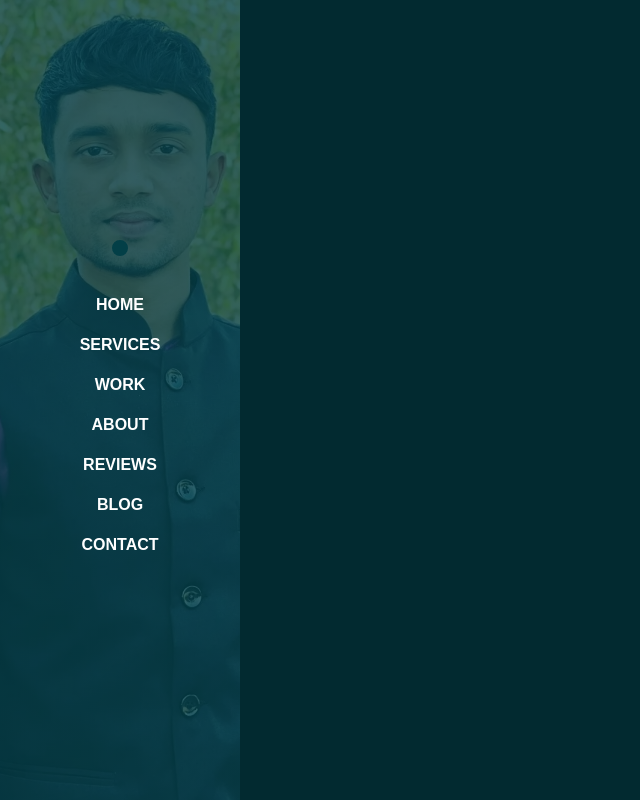
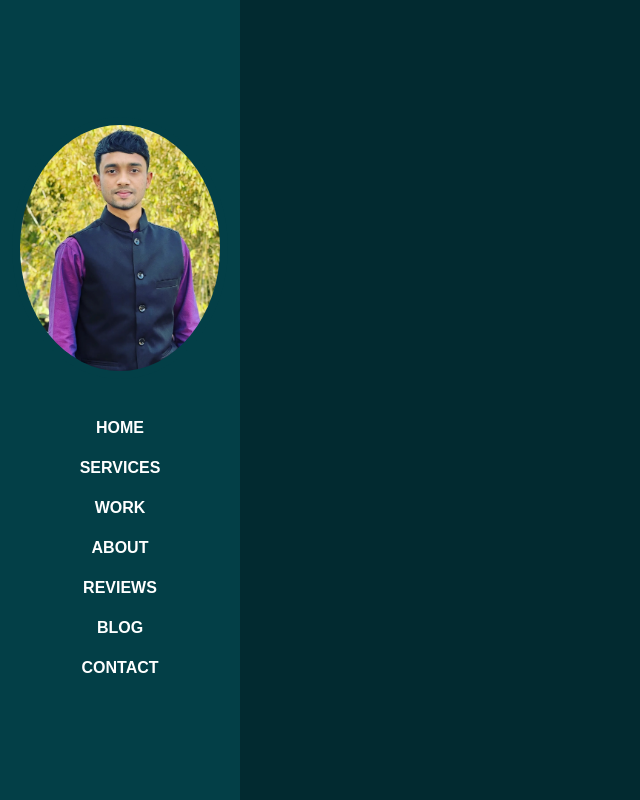
Before and after one commit to ShamimHosen75/portfolio-landing-page-bootstrap, a plain HTML site: page index.html in a window 1280 px wide. Shown: the whole page, without its empty margins (0-640 px from the left). Drawn offline with Linux system fonts and the light colour scheme; a web font is replaced by a local one.

Commit message:
code updated

```diff
--- a/css/style.css
+++ b/css/style.css
@@ -94,8 +94,8 @@ img {
  .navbar {
   min-height: 100vh;
   width: var(--sidebar-width);
-  background: linear-gradient(rgba(3, 63, 71, 0.8), rgba(3, 63, 71, 0.8)),
-   url(../assets/images/shamim-hosen.png);
+  /* background: linear-gradient(rgba(3, 63, 71, 0.8), rgba(3, 63, 71, 0.8)),
+   url(../assets/images/shamim-hosen.png); */
   background-size: cover;
   background-position: center;
  }
--- a/index.html
+++ b/index.html
@@ -21,7 +21,7 @@
     <a class="navbar-brand mx-lg-auto mb-lg-4" href="#">
      <span class="h3 fw-bold d-block d-lg-none">Jon Carter</span>
      <img
-      src="./assets/images/person.jpg"
+      src="./assets/images/shamim-hosen.png"
       class="d-none d-lg-block rounded-circle"
       alt=""
      />
```
